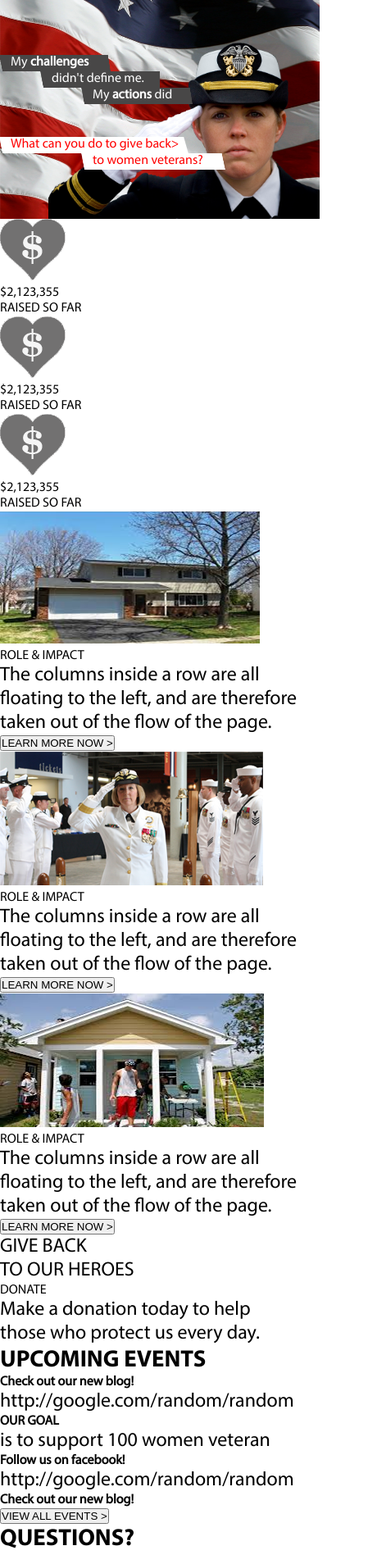
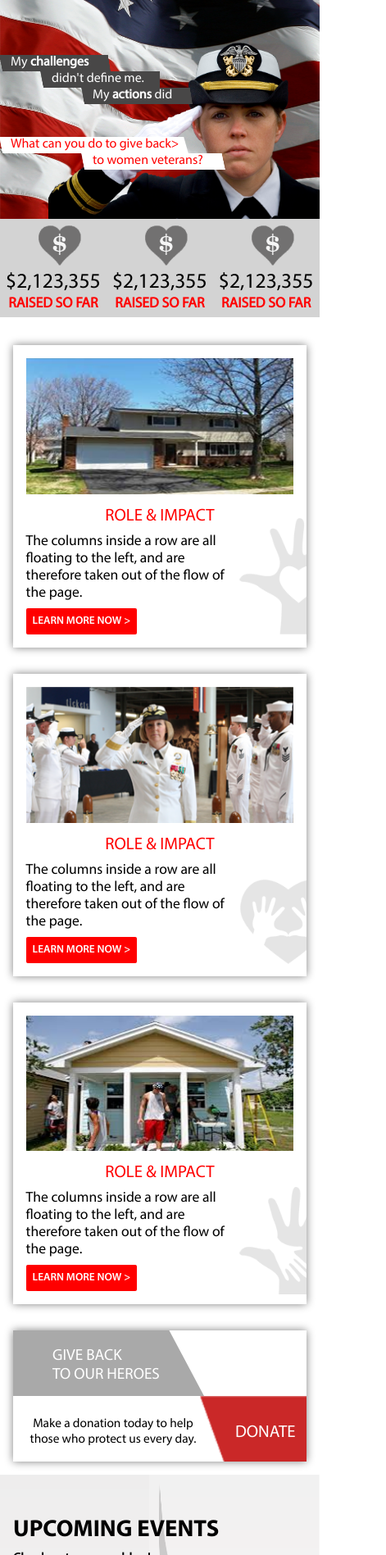
Before and after one commit to iamshashank/daffo_task3, a plain HTML site: page index.html in a window 390 px wide. Shown: the part 103-2000 px from the top of the page at 82% size, 471 px wide, since content can reach past the window. Drawn offline with Linux system fonts and the light colour scheme.

Commit message:
complete v1.0

```diff
--- a/css/main.css
+++ b/css/main.css
@@ -36,7 +36,7 @@ body{
 @media (max-width: 700px) {
 p{
 	font-family: "myriadpro-regular",serif;
-	font-size: 1.5em;
+	font-size: 1.2em;
 }
 
 h1{
@@ -267,16 +267,325 @@ padding: 16px;
 .three{
 
 }
+.three{
+	height: 120px;
+	background-color: lightgrey;
+}
+.three .alt-1,.three .alt-2,.three .alt-3{
+	width: 33.3%;
+	float: left;
+	padding-top: 8px;
+	padding-bottom: 8px;
+}
+.banner-center{
+	width: 100%;
+	display: inline-block;
+	margin: 0 auto;
+}
+.banner{
+	width: 40%;
+	display: block;
+	margin: 0 auto;
+}
+.banner img{
+	width: 100%;
+	margin-left: 8px;
+}
+.banner-2{
+	display: block;
+	text-align: center;
+}
+.banner-2 div:nth-child(1){
+	font-size: 1.6em;
+
+}
+.banner-2 div:nth-child(2){
+		font-size: 1.1em;
+		color: red;
+		font-weight: 900;
+
+}
 .four{
 
 }
-.five{
+.four .alt-1,.four .alt-2,.four .alt-3{
+	width: 100%;
+	float: left;
+	padding-top: 32px;
 
 }
+.four .alt-1 .card{
+	background-image: url("../images/role_impact_ic.png");
+	background-repeat: no-repeat;
+	background-size: 27%;
+	background-position: 276px 211px;
+}
+.four .alt-2 .card{
+	background-image: url("../images/our_service_ic.png");
+	background-repeat: no-repeat;
+	background-size: 27%;
+	margin: 0 auto;
+	background-position: 277px 251px;
+}
+.four .alt-3 .card{
+	background-image: url("../images/get_involved_ic.png");
+	background-repeat: no-repeat;
+	background-size: 27%;
+	position: relative;
+	background-position: 276px 225px;
+}
+.card{
+	width: 92%;
+	display: block;
+	margin: 0 auto;
+	height: auto;
+	padding-top: 16px;
+	padding-bottom: 16px;
+	box-shadow: grey 0px 0px 10px;
+}
+
+.card .header img{
+	width: 100%;
+	padding: 0px 16px 8px 16px;
+}
+.card .content span{
+	width: 100%;
+	display: block;
+	text-align: center;
+	color: red;
+	padding:0px 16px 0px 16px;
+	font-size: 1.3em;
+}
+.card .content p{
+	width: 74%;
+	font-size: 1.1em;
+	padding: 8px 0px 0px 16px;
+}
+.card .footer button{
+	margin-left: 16px;
+}
+.four-banner{
+	margin-top: 32px;
+	height:  160px;
+	margin-right: 16px;
+	margin-left: 16px;
+	box-shadow: grey 0px 0px 10px;
+}
+.four-banner span{
+	font-size: 1.0em;
+}
+.four-banner .alt-1{
+	width: 65%;
+	height: 80px;
+	float: left;
+	padding: 20px 48px;
+	position: relative;
+	overflow: hidden;
+	color: white;
+}
+
+.four-banner .alt-1 div:nth-child(1){
+	margin: 0 auto;
+	vertical-align: middle;
+	height: 100%;
 
 }
+.four-banner .alt-1 div:nth-child(1) p{
+	font-size: 1.2em;
+}
+.four-banner .alt-1:after{
+		content: " ";
+        position: absolute;
+        display: block;
+        width: 100%;
+        height: 100%;
+        left: 0px;
+        z-index: -1;
+        top: 0;
+        background: darkgrey;
+        transform-origin: bottom left;
+        -ms-transform: skew(-28deg,0deg);
+        -webkit-transform: skew(-28deg,0deg);
+        transform: skew(28deg,0deg);
+}
+.four-banner .alt-2{
+	width: 100%;
+	padding: 0 16px 16px 16px;
+	overflow: hidden;
+	float: left;
+}
+.four-banner .alt-2 div{
+	width: 35%;
+	height: 100%;
+	float: right;
+	display: inline-block;
 
+}
+.four-banner .alt-2 div:nth-child(1) span{
+	width: 272px;
+	height: 80px;
+	background-image: url("../images/db.png");
+	background-repeat: no-repeat;
+	background-size: 100%;
+	display: inline-block;
+	vertical-align: middle;
+	color: white;
+	font-size: 1.3em;
+	padding: 32px 0px 0px 43px;
 
+}
+.four-banner .alt-2 div:nth-child(2){
+	height: 100%;
+	width: 65%;
+	margin-top: 25px;
+	font-size: 0.8em;
+	text-align: center;
+	padding-left: 0;
+}
+.btn{
+	margin-top: 8px;
+	padding: 8px;
+	background-color: red;
+	border-radius: 2px;
+	border:none;
+	color: white;
+	font-family: "myriadpro-semibold",serif;
+}
+
+.five{
+	height: auto;
+	padding: 0px 16px 0px 16px;
+	background-repeat: no-repeat;
+	background-image: url("../images/event_bg.png");
+	background-size: 100% 100%;
+}
+.five .p-24{
+	padding-top: 48px;
+	padding-bottom: 48px;
+}
+.five .alt-1,.five .alt-2{
+	width: 100%;
+	float: left;
+}
+.five .alt-1 h4{
+	padding-top: 8px;
+	font-family: "myriadpro-semibold",serif;
+}
+.five .alt-1 p,h1{
+	padding-top: 2px;
+}
+.five .alt-2 p,.five .alt-2 h1,.five .alt-2 h2{
+	padding-top: 2px;
+	text-align: center;
+}
+
+.five .alt-6{
+	width: 100%;
+	margin-top: 24px;
+	background-color: #404040;
+	padding: 16px;
+	float: right;
+}
+.five .alt-6 input,.five .alt-6 textarea{
+	padding: 2px;
+	margin-top: 8px;
+}
+.five .alt-6{
+	color: white;
+}
+
+.five .alt-3{
+	width: 50%;
+	float: left;
+	padding: 0;
+}
+.five .alt-4{
+	width: 50%;
+	float: left;
+}
+.five .alt-4 input{
+	width: 100%;
+}
+
+.five .alt-2 form input,.five .alt-2 form textarea{
+	width: 100%;
+	color: black;
+}
+.five .alt-2 form,.five .alt-2  button{
+	margin: 0 auto;
+	margin-top: 8px;
+	display: block;
+}
+.six{
+	height: auto;
+	padding: 32px 16px 32px 16px;
+	background-repeat: no-repeat;
+	background-image: url("../images/contact_us_bg.png");
+	background-size: 100% 100%;
+	padding-top: 48px;
+}
+.six .alt-1,.six .alt-2{
+	width: 100%;
+	float: left;
+}
+
+.six p,.six h1,.six h2,.six input{
+	color: white;
+	width: 90%;
+	font-family: "myriadpro-regular",serif;
+}
+
+.six input{
+	padding: 2px;
+	margin-top: 8px;
+}
+.six .alt-2 img{
+	margin-top: 24px;
+	width: 100%;
+	padding: 4px;
+	background-color: white;
+	float: right;
+}
+.six .alt-3{
+	width: 100%;
+	float: left;
+	padding: 0;
+}
+.six .alt-4{
+	width: 100%;
+	float: left;
+}
+.seven{
+	padding: 32px 16px;
+	background-color: #404040;
+	color: white;
+}
+
+.seven .alt-3 img,.seven .btn{
+	vertical-align: middle;
+	height: 30px;
+	margin-right: 16px;
+	margin-bottom: 8px;
+	margin-top: 8px;
+}
+.seven .btn{
+	margin-left: 16px;
+}
+}
+
+/*desktop*/
+
+/*desktop*/
+/*desktop*/
+/*desktop*/
+/*desktop*/
+/*desktop*/
+/*desktop*/
+/*desktop*/
+/*desktop*/
+/*desktop*/
+/*desktop*/
+/*desktop*/
 
 
 @media (min-width: 922px) {
--- a/index.html
+++ b/index.html
@@ -306,8 +306,17 @@
 
     <div class="mainbody">
         <div class="seven">
+
     	<div class="p-24 ">
-    		Copyright 2014 Heart of a Fighter.
+            <div class="alt-1"><span class="helper"></span><img src="./images/social_ic.png"></div>
+                <div class="alt-3">
+                <div class="inline-right">
+                    <span class="helper"></span>
+                    <img src="./images/phone_ic.png">
+                    <span>234 233 233</span><span><button class="btn">CONTACT US ></button></span>
+                </div>
+                </div>
+    		<div>Copyright 2014 Heart of a Fighter.</div>
     	</div>
     	</div>
     </div>
```
